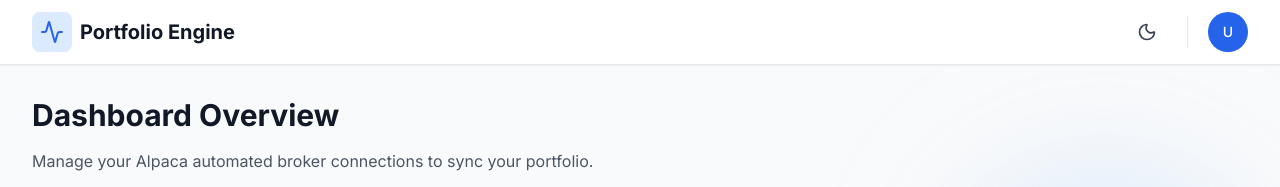
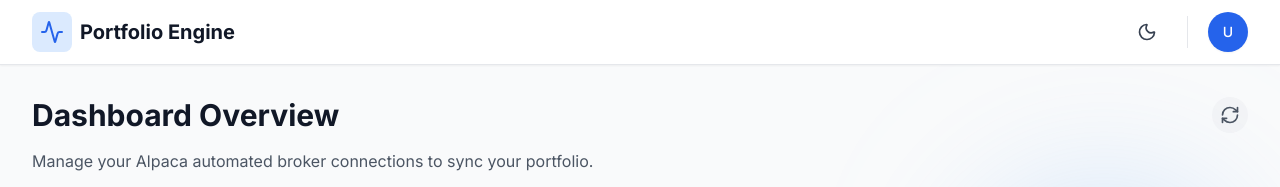
Before and after one commit to anasfarock/portfolio-engine, a React app in the folder frontend/: page /dashboard in a window 1280 px wide. Shown: the top 187 px of the page. Built offline with nearby package versions, Linux system fonts and the light colour scheme; no server answers; sample sign-in values are in the browser's storage; the HTML template or start-up script is replaced by a standard one.

Commit message:
Real-Time Live Ticker to Sync positions etc

```diff
--- a/frontend/src/App.jsx
+++ b/frontend/src/App.jsx
@@ -9,6 +9,7 @@ import ApiKeys from './pages/ApiKeys';
 import ProtectedLayout from './components/layout/ProtectedLayout';
 import GlassPanel from './components/ui/GlassPanel';
 import AssetTable from './components/portfolio/AssetTable';
+import { RefreshCw } from 'lucide-react';
 
 function ProtectedRoute({ children }) {
   const { token, loading } = useAuth();
@@ -40,9 +41,17 @@ function Dashboard() {
   const [assets, setAssets] = useState([]);
   const [loading, setLoading] = useState(true);
 
-  const fetchDashboardData = useCallback(async () => {
+  const fetchDashboardData = useCallback(async (isBackground = false) => {
     try {
-      setLoading(true);
+      if (!isBackground) setLoading(true);
+
+      // Auto-negotiate live stream sync with API keys FIRST natively!
+      try {
+        await axios.post('http://localhost:8000/portfolio/sync', {}, { headers: { Authorization: `Bearer ${token}` } });
+      } catch (syncErr) {
+        console.error("Auto-sync background pipeline failed: ", syncErr);
+      }
+
       const [summaryRes, assetsRes] = await Promise.all([
         axios.get('http://localhost:8000/portfolio/summary', { headers: { Authorization: `Bearer ${token}` } }),
         axios.get('http://localhost:8000/portfolio/assets', { headers: { Authorization: `Bearer ${token}` } })
@@ -58,9 +67,20 @@ function Dashboard() {
   }, [token]);
 
   useEffect(() => {
+    let pollingInterval;
     if (token) {
+      // Intial boot up load
       fetchDashboardData();
+
+      // Real-time market data streaming (15 seconds)
+      pollingInterval = setInterval(() => {
+        fetchDashboardData(true);
+      }, 15000);
     }
+
+    return () => {
+      if (pollingInterval) clearInterval(pollingInterval);
+    };
   }, [token, fetchDashboardData]);
 
   const handleDeleteAsset = async (assetId) => {
@@ -78,7 +98,17 @@ function Dashboard() {
 
   return (
     <div className="w-full animate-fade-in relative">
-      <h1 className="text-3xl font-bold mb-4 text-gray-900 dark:text-white">Dashboard Overview</h1>
+      <div className="flex items-center justify-between mb-4">
+        <h1 className="text-3xl font-bold text-gray-900 dark:text-white">Dashboard Overview</h1>
+        <button
+          onClick={() => fetchDashboardData(false)}
+          disabled={loading}
+          className="p-2 rounded-full bg-gray-100 dark:bg-gray-800 text-gray-600 dark:text-gray-300 hover:bg-gray-200 dark:hover:bg-gray-700 transition-colors disabled:opacity-50"
+          title="Manual Refresh"
+        >
+          <RefreshCw className={`w-5 h-5 ${loading ? 'animate-spin text-primary-500' : ''}`} />
+        </button>
+      </div>
       <p className="mb-8 text-gray-600 dark:text-gray-400">Manage your Alpaca automated broker connections to sync your portfolio.</p>
 
       {/* Decorative background elements matching the login page theme */}
```
Also changed, not shown: 1 other file (tests, documents, lock files or other folders).
